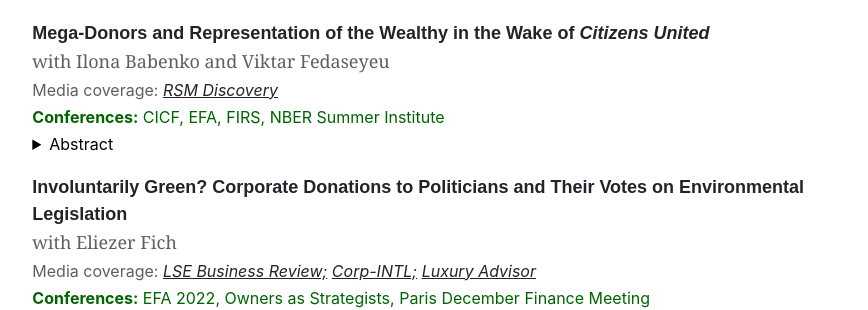
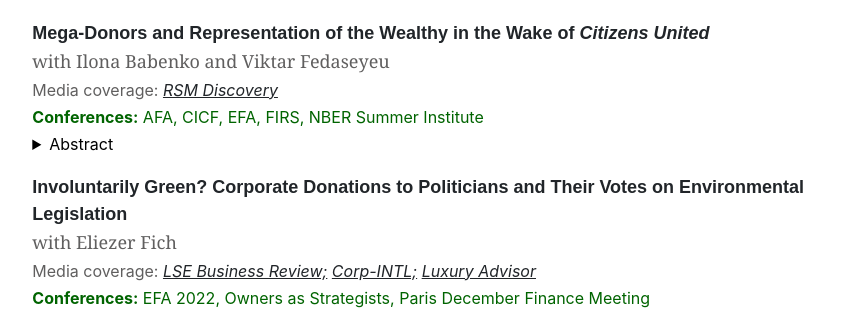
Before and after one commit to guosongxu/guosongxu.github.io, a Jekyll site: the page built from index.md, in a window 1280 px wide. Shown: the part 777-1087 px from the top of the page, without its empty margins (197-1065 px from the left). Built offline with Jekyll 4.4.1, drawn with Linux system fonts in a browser that asks for light colours.

Commit message:
Update home.html

```diff
--- a/_layouts/home.html
+++ b/_layouts/home.html
@@ -29,7 +29,7 @@
     <p style="font-family:arial, 'MS Sans Serif', arial;font-size:18px;margin-bottom:1px;margin-top:18px"><a rel="noreferrer noopener" aria-label=" (opens in a new tab)" href="https://papers.ssrn.com/sol3/papers.cfm?abstract_id=4723689" target="_blank" style="text-decoration:none;"><strong>Mega-Donors and Representation of the Wealthy in the Wake of <i>Citizens United</i></strong></a></p>
     <p style="font-family:georgia;font-size:18px;margin-bottom:3px;color:#605F5F">with Ilona Babenko and Viktar Fedaseyeu</p>
     <p style="font-size:16px;margin-bottom:3px;color:#605F5F">Media coverage:&nbsp;<em><a rel="noreferrer noopener" href="https://www.rsm.nl/discovery/2024/political-donations-from-mega-donors/" target="_blank">RSM Discovery</a></em> </p>
-    <p style="font-size:16px;margin-bottom:3px;color:#006400"><strong>Conferences:</strong> CICF, EFA, FIRS, NBER Summer Institute</p>
+    <p style="font-size:16px;margin-bottom:3px;color:#006400"><strong>Conferences:</strong> AFA, CICF, EFA, FIRS, NBER Summer Institute</p>
     <details>
       <summary>Abstract</summary>
       <p>
```
